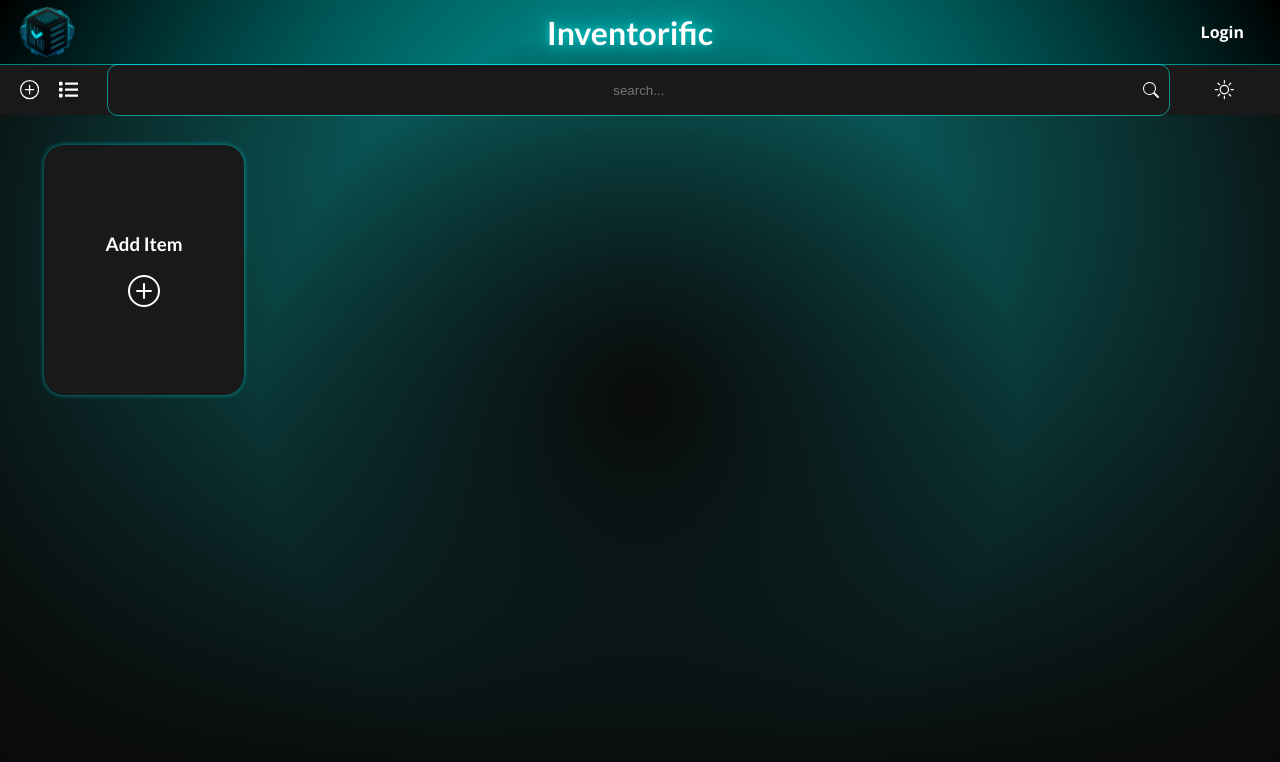
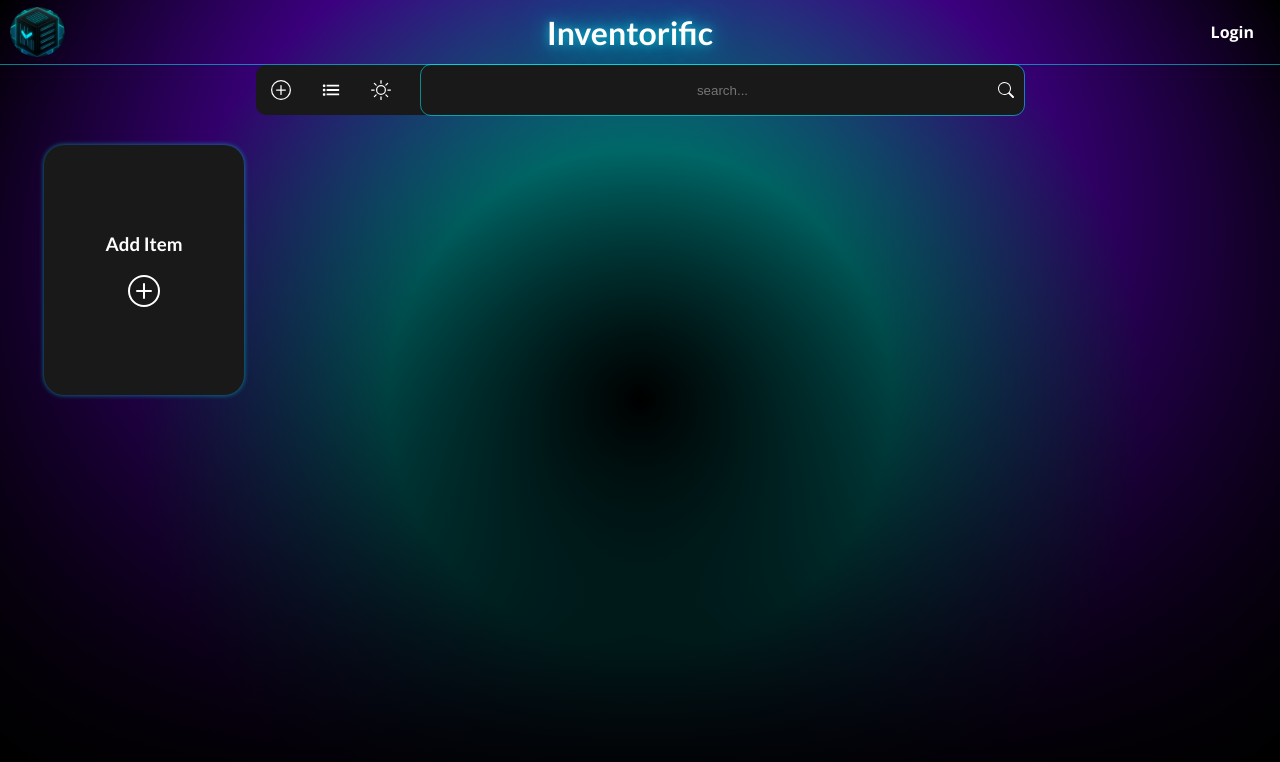
Before and after one commit to Tahjour/Inventorific-legacy-js, a Next.js app: page /app in a window 1280 px wide. Shown: the top 762 px of the page. Built offline with nearby package versions, Linux system fonts and the light colour scheme.

Commit message:
added more colorful styling

```diff
--- a/components/layout/app/app-layout.module.css
+++ b/components/layout/app/app-layout.module.css
@@ -1,20 +1,16 @@
-.blurApp {
-	filter: blur(10px);
-	height: 100vh;
-	width: 100vw;
-}
 .bars {
 	height: calc(100vh - var(--main-nav-height));
-	border-top: 1px solid var(--neon-blue-accent);
+	border-top: 1px solid rgba(0, 255, 255, 0.5);
 	display: flex;
 	flex-direction: row;
 }
 
 .mainBar {
+	width: 100%;
 	flex: 4;
 	color: white;
 	/* padding: 30px 30px 30px 30px; */
-	background-color: rgba(35, 35, 35, 0.3);
+	background-color: rgba(35, 35, 35, 0);
 	overflow: auto;
 	/* background-color: rgba(0, 255, 255, 0.2); */
 	/* box-shadow: inset 0 0 10px var(--neon-blue-accent); */
--- a/components/layout/app/item-lists/tile-list.module.css
+++ b/components/layout/app/item-lists/tile-list.module.css
@@ -8,6 +8,7 @@
 }
 
 .itemCard {
+	position: relative;
 	display: flex;
 	flex-direction: column;
 	align-items: center;
@@ -19,13 +20,40 @@
 	background-color: rgb(25, 25, 25);
 	box-shadow: 0 0 5px rgba(0, 255, 255, 0.5);
 	list-style: none;
+	cursor: pointer;
 	transition: 100ms ease-in-out;
 }
 
-.itemCard:hover {
-	/* transform: scale(1.05); */
-	box-shadow: 0 0 20px rgba(0, 255, 255, 1);
-	cursor: pointer;
+.itemCard::before {
+	content: "";
+	z-index: -1;
+	position: absolute;
+	top: 0;
+	right: 0;
+	bottom: 0;
+	left: 0;
+	border-radius: inherit;
+	background: linear-gradient(to right, rgba(89, 0, 148, 1), rgba(0, 255, 255, 1));
+	transform: scale(1.1);
+	filter: blur(10px);
+	opacity: 0;
+	transition: opacity 200ms ease-in-out;
+}
+
+.itemCard:hover::before {
+	opacity: 1;
+}
+
+.itemCard::after {
+	content: "";
+	z-index: -1;
+	position: absolute;
+	top: 0;
+	right: 0;
+	bottom: 0;
+	left: 0;
+	border-radius: inherit;
+	background: inherit;
 }
 
 .itemCard h3,
@@ -36,11 +64,6 @@
 
 .itemCard:last-child {
 	justify-content: center;
-}
-
-.itemCard:last-child:hover {
-	/* background-color: rgba(0, 255, 255, 0.7); */
-	box-shadow: 0 0 20px rgba(0, 255, 255, 1);
 }
 
 .itemImageContainer {
--- a/components/layout/app/main-bar-menu.js
+++ b/components/layout/app/main-bar-menu.js
@@ -1,6 +1,6 @@
 import { Fragment, useContext, useState } from "react";
 import { BsGrid, BsPlusCircle, BsSearch, BsSun } from "react-icons/bs";
-import { FaList } from "react-icons/fa";
+import { IoListSharp } from "react-icons/io5";
 import { StatusContext } from "../../../context/StatusContext";
 import styles from "./main-bar-menu.module.css";
 
@@ -15,13 +15,17 @@ function MainBarMenu() {
     }
     return (
         <Fragment>
-            <section className={styles.mainBarMenu}>
+            <section className={styles.mainBarMenuContainer}>
+                <div className={styles.mainBarMenu}>
                     <div className={styles.mainBarMenuBtns}>
                         <button className={styles.mainBarMenuBtn} onClick={addNewItemHandler}>
-                        <BsPlusCircle className={styles.mainBarMenuAddNewIcon} />
+                            <BsPlusCircle size={20} />
                         </button>
                         <button className={styles.mainBarMenuBtn} onClick={changeListStyle}>
-                        {listStyle === "tile" ? <FaList className={styles.listStyleIcon} /> : <BsGrid className={styles.listStyleIcon} />}
+                            {listStyle === "tile" ? <IoListSharp size={20} /> : <BsGrid size={20} />}
+                        </button>
+                        <button className={styles.mainBarMenuBtn}>
+                            <BsSun size={20} />
                         </button>
                     </div>
 
@@ -29,7 +33,8 @@ function MainBarMenu() {
                         <input className={styles.searchBar} type="text" placeholder="search..."></input>
                         <BsSearch className={styles.searchIcon} />
                     </div>
-                <BsSun className={styles.themeIcon} />
+
+                </div>
             </section>
         </Fragment>
     );
--- a/components/layout/app/main-bar-menu.module.css
+++ b/components/layout/app/main-bar-menu.module.css
@@ -1,57 +1,79 @@
+.mainBarMenuContainer {
+	position: fixed;
+	display: flex;
+	justify-content: center;
+	align-items: center;
+	width: 100%;
+	height: 50px;
+	z-index: 1;
+}
+
 .mainBarMenu {
-	position: fixed;
 	display: flex;
 	flex-direction: row;
 	align-items: center;
 	justify-content: space-evenly;
-	padding: 0 10px;
-	height: 50px;
-	width: 100%;
+	border-radius: 10px;
+	height: 100%;
+	width: 60%;
 	gap: 20px;
 	background-color: rgb(25, 25, 25);
 	z-index: 1;
 }
 
+@media screen and (max-width: 600px) {
+	.mainBarMenu {
+		width: 100%;
+		padding: 0 10px;
+	}
+}
+
 .mainBarMenuBtns {
-	flex: 0.2;
+	padding-left: 5px;
+	flex: 0.5;
 	display: flex;
+	gap: 10px;
 	flex-direction: row;
 	justify-content: space-evenly;
 }
 
 .mainBarMenuBtn {
+	position: relative;
+	z-index: 1;
 	display: flex;
 	flex-direction: row;
 	align-items: center;
-	gap: 10px;
 	background: transparent;
 	color: white;
 	border: 0;
 	outline: 0;
 	border-radius: 10px;
 	padding: 10px;
-	transition: 200ms ease-in-out;
-}
-
-.mainBarMenuBtn:hover {
-	background: linear-gradient(rgba(0, 0, 0, 0.5), rgb(0, 0, 0, 0.5)),
-		radial-gradient(circle, rgb(0, 0, 0), rgb(0, 255, 255));
-	box-shadow: 0 0 10px rgba(0, 255, 255, 0.5);
 	cursor: pointer;
 }
 
-.mainBarMenuAddNewIcon {
-	font-size: 1.2rem;
+.mainBarMenuBtn::before {
+	position: absolute;
+	content: "";
+	top: 0;
+	bottom: 0;
+	left: 0;
+	right: 0;
+	background: linear-gradient(to top right, rgba(89, 0, 148, 1), rgba(0, 255, 255, 1));
+	border-radius: 10px;
+	z-index: -1;
+	opacity: 0;
+	transition: opacity 200ms ease-in-out;
+}
+
+.mainBarMenuBtn:hover::before {
+	opacity: 1;
 }
 
 .listStyleBtn {
 	background-color: transparent;
 	color: white;
 	border: 0;
-}
-
-.listStyleIcon {
-	font-size: 1.2rem;
 }
 
 .searchBarContainer {
@@ -85,9 +107,3 @@
 	right: 10px;
 	color: white;
 }
-
-.themeIcon {
-	flex: 0.2;
-	font-size: 1.2rem;
-	margin-right: 10px;
-}
--- a/components/layout/navigation/main-navigation.module.css
+++ b/components/layout/navigation/main-navigation.module.css
@@ -6,7 +6,7 @@
 	display: flex;
 	justify-content: space-between;
 	align-items: center;
-	padding: 20px;
+	padding: 10px;
 }
 
 .darkBackground {
@@ -49,34 +49,6 @@
 	text-shadow: 0 0 10px rgba(0, 255, 255, 0.5), 0 0 20px rgba(0, 255, 255, 0.5), 0 0 50px rgba(0, 255, 255, 0.5);
 }
 
-.searchBarContainer {
-	display: flex;
-	justify-content: space-evenly;
-	align-items: center;
-	height: 150%;
-	width: 50%;
-}
-
-.searchBar {
-	width: 100%;
-	height: 100%;
-	text-align: center;
-	background-color: rgb(25, 25, 25);
-	border: 0;
-	color: white;
-	border-radius: 20px;
-}
-.searchBar:focus {
-	outline: 1px solid var(--neon-blue-accent);
-	box-shadow: 0 0 10px var(--neon-blue-accent);
-}
-
-.searchIcon {
-	position: relative;
-	right: 30px;
-	color: white;
-}
-
 .themeIcon {
 	position: relative;
 	left: 30px;
--- a/package.json
+++ b/package.json
@@ -17,6 +17,7 @@
     "mongodb": "^5.0.1",
     "mv": "^2.1.1",
     "next": "13.1.1",
+    "next-auth": "^4.19.2",
     "react": "18.2.0",
     "react-dom": "18.2.0",
     "react-icons": "^4.7.1",
--- a/pages/api/auth/signup.js
+++ b/pages/api/auth/signup.js
@@ -1,3 +1,4 @@
+//*This is not currently being used.
 import { hashPassword } from "../../../db/authHelper";
 import { connectToDatabase } from "../../../db/externalDB";
 
--- a/styles/globals.css
+++ b/styles/globals.css
@@ -11,7 +11,7 @@
 
 html {
 	background: linear-gradient(rgba(0, 0, 0, 0.5), rgb(0, 0, 0)),
-		radial-gradient(circle, rgb(0, 0, 0), rgb(0, 255, 255), rgb(0, 0, 0));
+		radial-gradient(circle, rgb(0, 0, 0), rgb(0, 255, 255), rgb(119, 0, 255), rgb(0, 0, 0));
 	/* background-position: center;
 	background-repeat: no-repeat;
 	background-size: cover; */
```
Also changed, not shown: components/login-page/login-form.js (+7 -4 lines), components/login-page/login-form.module.css (+36 -10 lines), pages/api/auth/[...nextauth].js (added, +41 -0 lines), 1 other file (tests, documents, lock files or other folders). Lines whose indentation alone changed are shown as unchanged.
